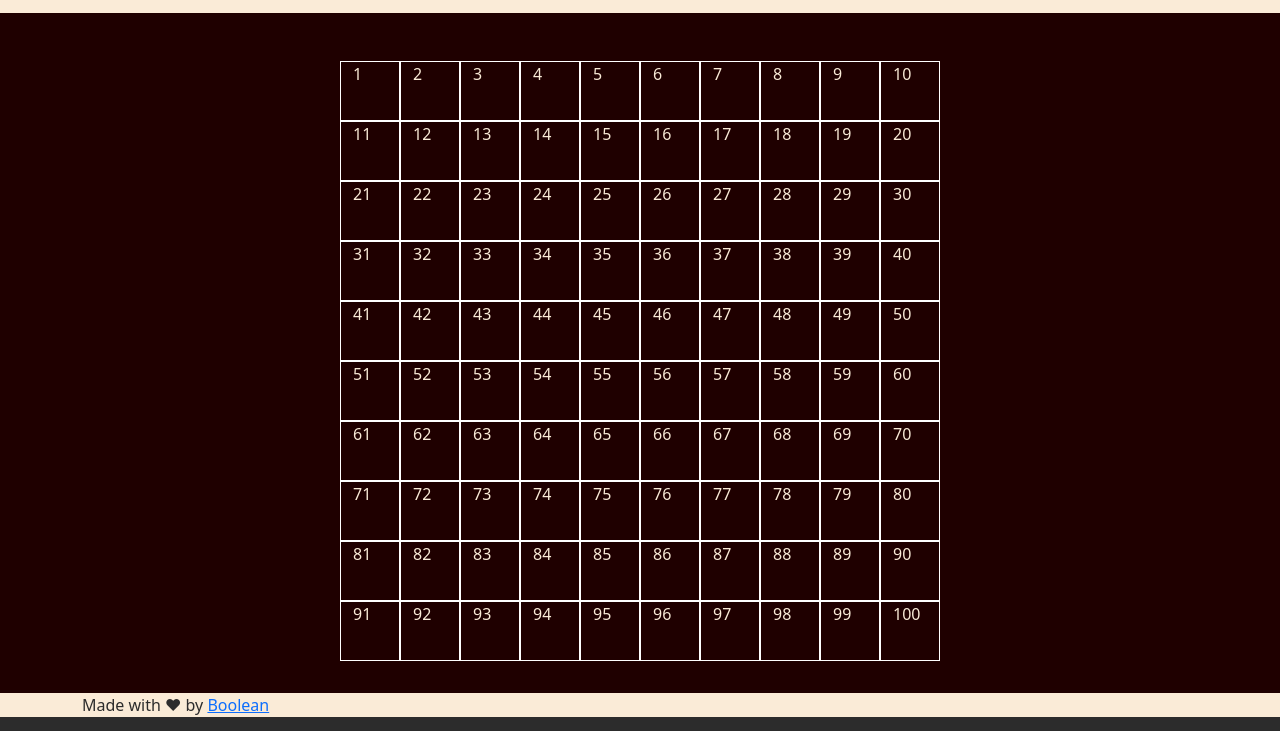
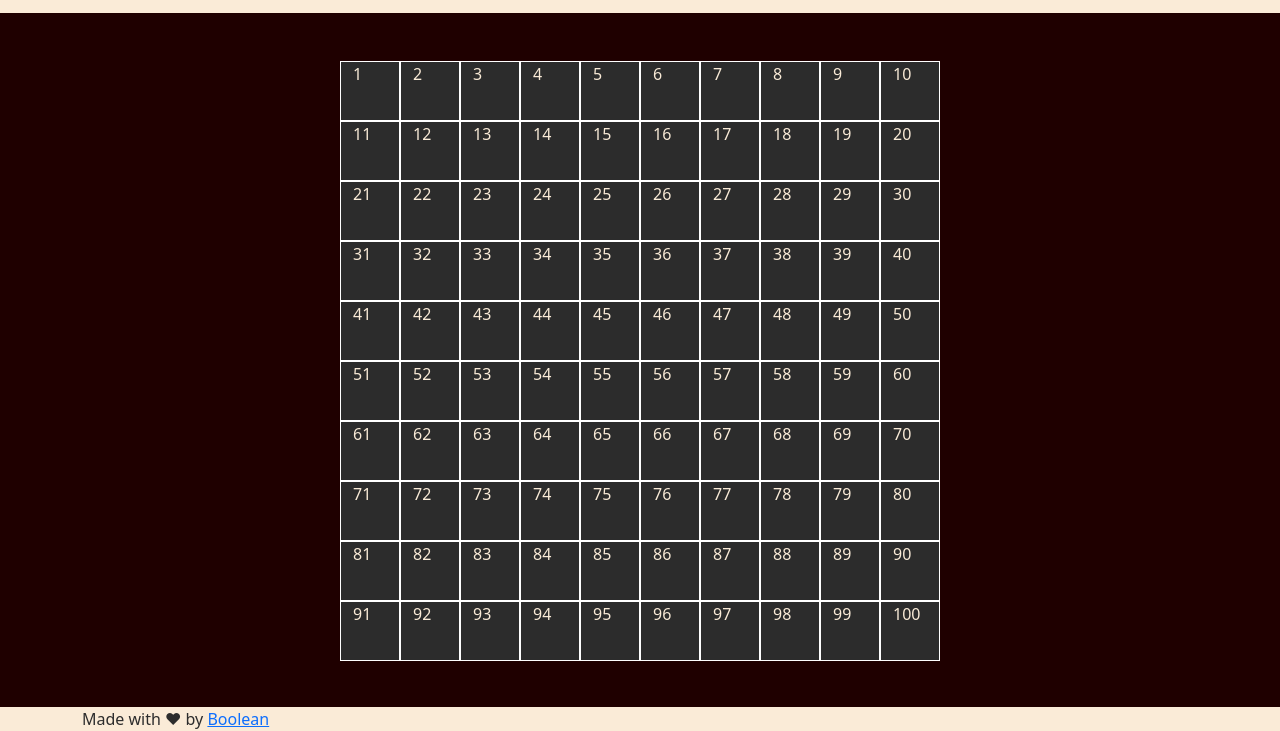
Before and after one commit to Mandrake091/js-campominato-grid, a plain HTML site: page index.html in a window 1280 px wide. Shown: the part 69-800 px from the top of the page. Drawn offline with nearby package versions, Linux system fonts and the light colour scheme.

Commit message:
change colors

```diff
--- a/css/style.css
+++ b/css/style.css
@@ -5,7 +5,7 @@
 }
 
 body {
-    background-color: rgb(44, 44, 44);
+    background-color: rgb(31, 0, 0);
     color: antiquewhite;
     width: 100vw;
     height: 100vh;
@@ -27,13 +27,14 @@ body {
 }
 
 footer {
+    width: 100%;
+    position: fixed;
     color: rgb(44, 44, 44);
     background-color: antiquewhite;
     bottom: 0;
 }
 
 #main {
-    height: 85vh;
     background-color: rgb(31, 0, 0);
 }
 
@@ -41,6 +42,7 @@ footer {
     width: 60px;
     height: 60px;
     border: 1px solid white;
+    background-color: rgb(44, 44, 44);
     cursor: pointer;
 }
 
--- a/index.html
+++ b/index.html
@@ -53,8 +53,8 @@
     </main>
     <footer>
       <div class="container">
-        <div class="row align-items-center">
-          <div class="col-12">
+        <div class="">
+          <div class="col">
             <p class="m-0">Made with &#x2764; by <a href="">Boolean</a>
             </p>
           </div>
```
